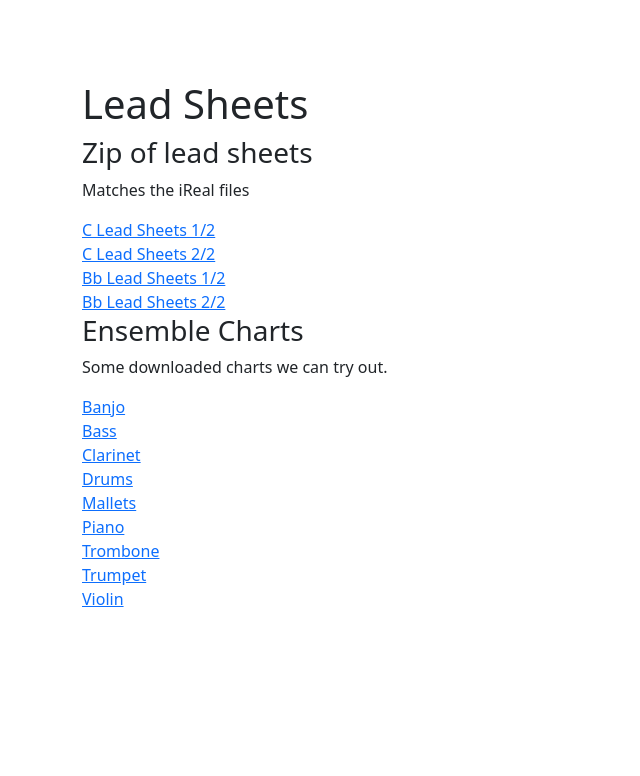
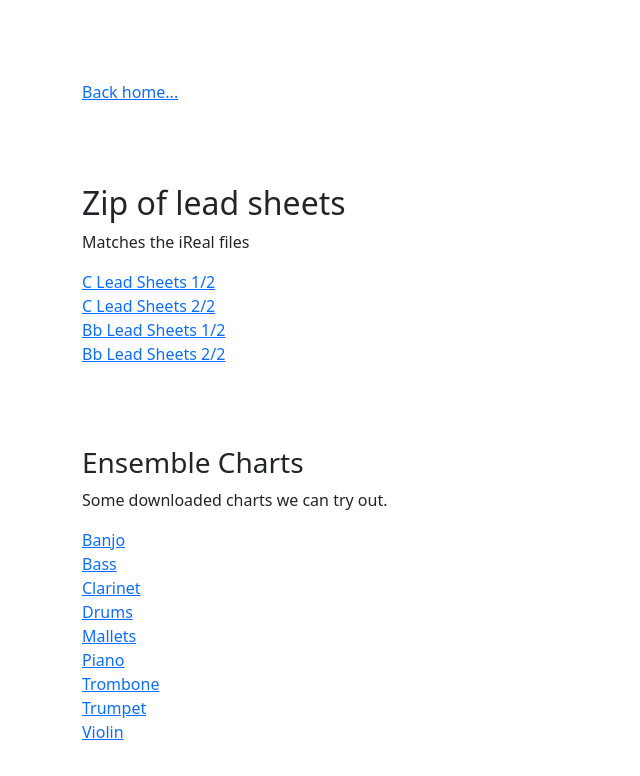
Before and after one commit to taoduh/TradJazz, a plain HTML site: page leads.html in a window 1280 px wide. Shown: the whole page, without its empty margins (0-640 px from the left). Drawn offline with nearby package versions, Linux system fonts and the light colour scheme.

Commit message:
clean leads page

```diff
--- a/leads.html
+++ b/leads.html
@@ -22,15 +22,19 @@
 
 <div class="container">
 
-    <h1>Lead Sheets</h1>
+    <a href="index.html">Back home...</a>
 
-    <h3>Zip of lead sheets</h3>
+    <p>&nbsp;</p>
+    <p>&nbsp;</p>
+    <h2>Zip of lead sheets</h2>
     <p>Matches the iReal files</p>
     <a href="archives/C-Lead-Sheets-pt1.zip">C Lead Sheets 1/2</a><br/>
     <a href="archives/C-Lead-Sheets-pt2.zip">C Lead Sheets 2/2</a><br/>
     <a href="archives/Bb-Lead-Sheets-pt1.zip">Bb Lead Sheets 1/2</a><br/>
     <a href="archives/Bb-Lead-Sheets-pt2.zip">Bb Lead Sheets 2/2</a><br/>
 
+    <p>&nbsp;</p>
+    <p>&nbsp;</p>
     <h3>Ensemble Charts</h3>
     <p>Some downloaded charts we can try out.</p>
     <a href="archives/Ensemble-Banjo.zip">Banjo</a><br/>
```
